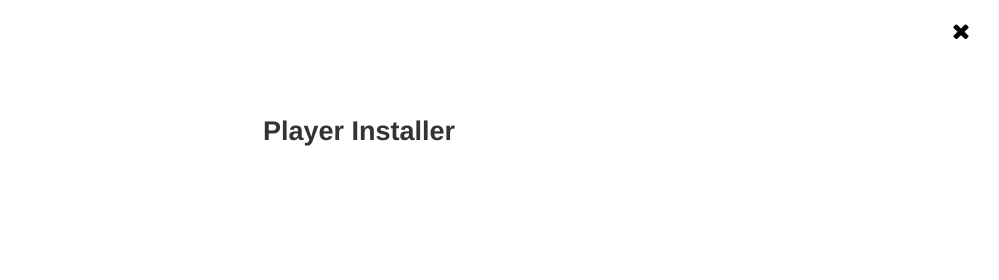
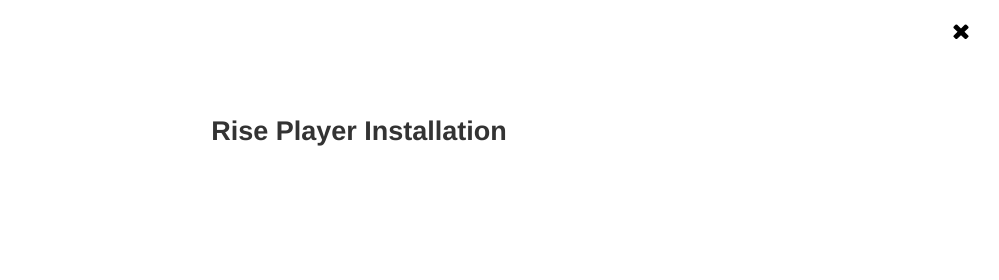
Before and after one commit to jonnybot0/rise-launcher-electron, an Electron app: page ui/main.html in a window 1280 px wide. Shown: the top 280 px of the page, 281-1280 px from the left. Drawn offline with Linux system fonts and the light colour scheme.

Commit message:
Put back correct title

```diff
--- a/ui/main.html
+++ b/ui/main.html
@@ -2,7 +2,7 @@
 <html>
 
 <head>
-    <title>Rise Vision Installer</title>
+    <title>Rise Player Installation</title>
     <link href="css/ui.css" rel="stylesheet" />
 </head>
 
@@ -14,7 +14,7 @@
                 <img src="img/close.svg">
             </button>
         </section>
-        <h3>Player Installer</h3>
+        <h3>Rise Player Installation</h3>
         <div class="errors error"></div>
         <div class="messages"></div>
     </div>
```
